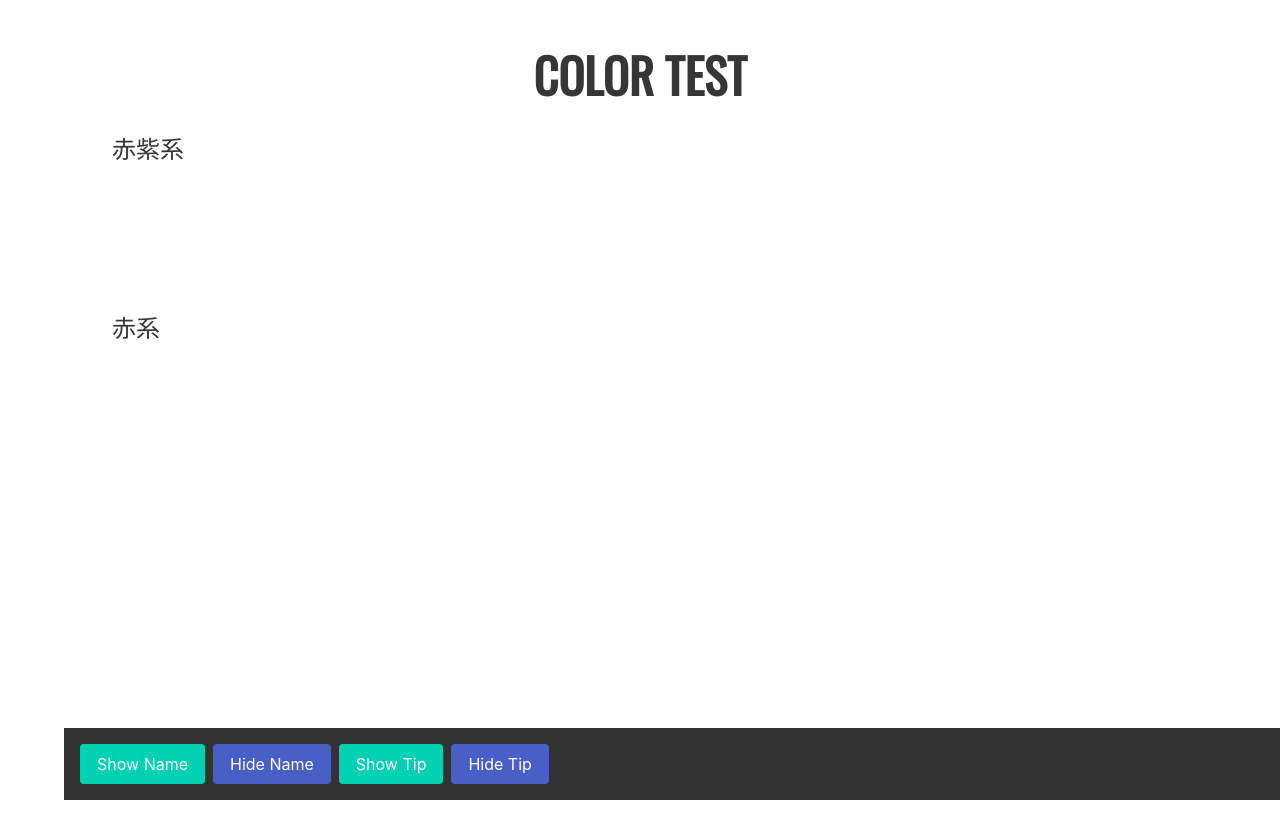
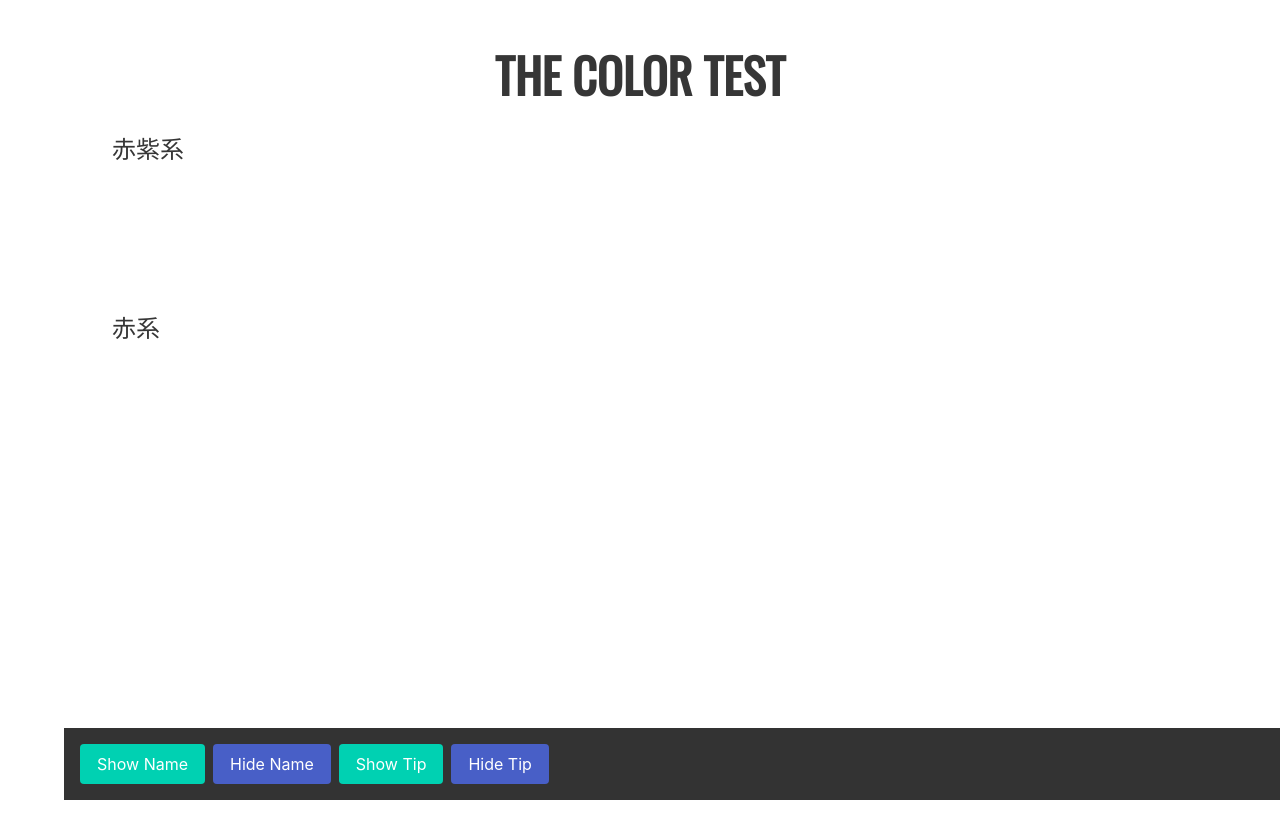
Before and after one commit to tdkm/color-test, a website built with webpack: page public/index.html in a window 1280 px wide. Shown: the top 838 px of the page. Built offline with nearby package versions, Linux system fonts and the light colour scheme.

Commit message:
タイトル変更

```diff
--- a/public/index.html
+++ b/public/index.html
@@ -15,7 +15,7 @@
     <div class="container">
 
     <section class="color_list section">
-        <h1 class="title is-1">COLOR TEST</h1>
+        <h1 class="title is-1">THE COLOR TEST</h1>
         <!-- 赤紫系 -->
         <h2 class="title is-4">赤紫系</h2>
         <div class="color_tip" style="background:#e7609e;">　</div>
```
